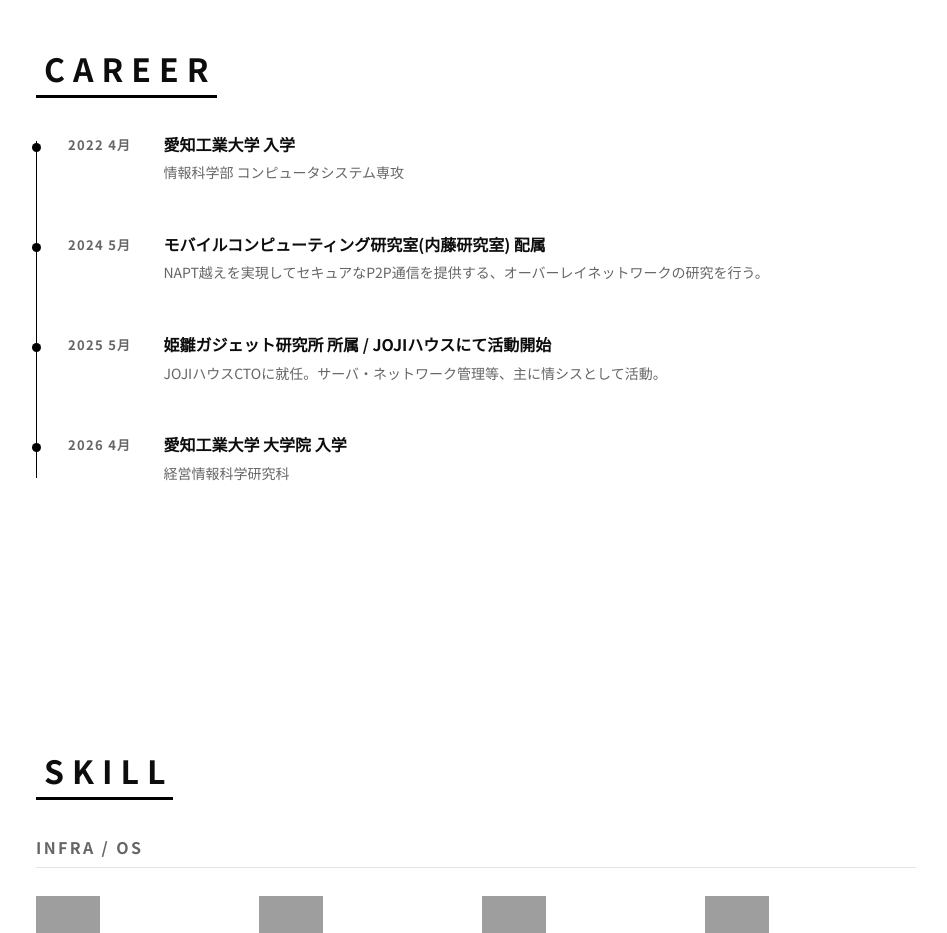
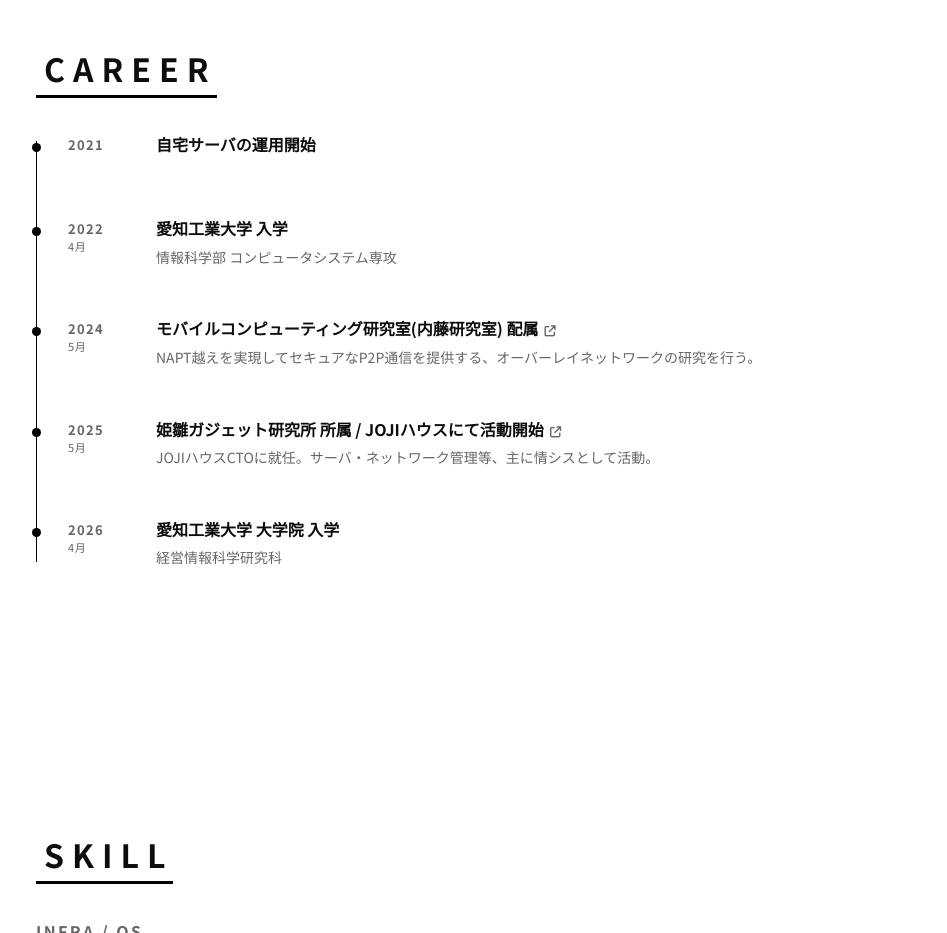
Before and after one commit to hyouhyan/hyouhyan.com, an Astro site: page / in a window 1280 px wide. Shown: the part 1480-2413 px from the top of the page, without its empty margins (234-1181 px from the left). Built offline with nearby package versions, Linux system fonts and the light colour scheme; Astro itself is replaced by a stand-in of ours; grey boxes are pictures that could not be loaded.

Commit message:
feat: careerにmonthとurlを追加

```diff
--- a/src/components/Career.astro
+++ b/src/components/Career.astro
@@ -8,9 +8,21 @@ import { career } from '../data/career';
     <div class="timeline">
       {career.map((item) => (
         <div class="timeline-item">
-          <div class="timeline-year">{item.year}</div>
+          <div class="timeline-year">
+            <span class="timeline-year-num">{item.year}</span>
+            <span class="timeline-month">{item.month ?? ''}</span>
+          </div>
           <div class="timeline-content">
-            <p class="timeline-title">{item.title}</p>
+            <p class="timeline-title">
+              {item.url ? (
+                <a href={item.url} target="_blank" rel="noopener noreferrer">
+                  {item.title}
+                  <i class="fa-solid fa-arrow-up-right-from-square"></i>
+                </a>
+              ) : (
+                item.title
+              )}
+            </p>
             {item.description && <p class="timeline-desc">{item.description}</p>}
           </div>
         </div>
@@ -60,17 +72,30 @@ import { career } from '../data/career';
   }
 
   .timeline-year {
+    display: flex;
+    flex-direction: column;
+    width: 56px;
+    padding-top: 2px;
+    flex-shrink: 0;
+  }
+
+  .timeline-year-num {
     font-size: 13px;
     font-weight: 700;
     letter-spacing: 0.1em;
     color: var(--color-text-muted);
-    min-width: 40px;
-    padding-top: 2px;
-    flex-shrink: 0;
+  }
+
+  .timeline-month {
+    font-size: 11px;
+    letter-spacing: 0.05em;
+    color: var(--color-text-muted);
+    min-height: 1.4em;
   }
 
   .timeline-content {
     flex: 1;
+    min-width: 0;
   }
 
   .timeline-title {
@@ -78,6 +103,21 @@ import { career } from '../data/career';
     font-weight: 700;
     margin: 0 0 6px;
     line-height: 1.4;
+  }
+
+  .timeline-title a {
+    display: inline-flex;
+    align-items: baseline;
+    gap: 6px;
+  }
+
+  .timeline-title a:hover {
+    text-decoration: underline;
+  }
+
+  .timeline-title a i {
+    font-size: 0.7em;
+    color: var(--color-text-muted);
   }
 
   .timeline-desc {
--- a/src/data/career.ts
+++ b/src/data/career.ts
@@ -3,26 +3,38 @@ export interface CareerItem {
   month?: string;
   title: string;
   description: string;
+  url?: string;
 }
 
 export const career: CareerItem[] = [
   {
-    year: '2022 4月',
+    year: '2021',
+    title: '自宅サーバの運用開始',
+    description: '',
+  },
+  {
+    year: '2022',
+    month: '4月',
     title: '愛知工業大学 入学',
     description: '情報科学部 コンピュータシステム専攻',
   },
   {
-    year: '2024 5月',
+    year: '2024',
+    month: '5月',
     title: 'モバイルコンピューティング研究室(内藤研究室) 配属',
     description: 'NAPT越えを実現してセキュアなP2P通信を提供する、オーバーレイネットワークの研究を行う。',
+    url: 'https://pluslab.org',
   },
   {
-    year: '2025 5月',
+    year: '2025',
+    month: '5月',
     title: '姫雛ガジェット研究所 所属 / JOJIハウスにて活動開始',
     description: 'JOJIハウスCTOに就任。サーバ・ネットワーク管理等、主に情シスとして活動。',
+    url: 'https://jojilab.hyouhyan.com',
   },
   {
-    year: '2026 4月',
+    year: '2026',
+    month: '4月',
     title: '愛知工業大学 大学院 入学',
     description: '経営情報科学研究科',
   },
```
